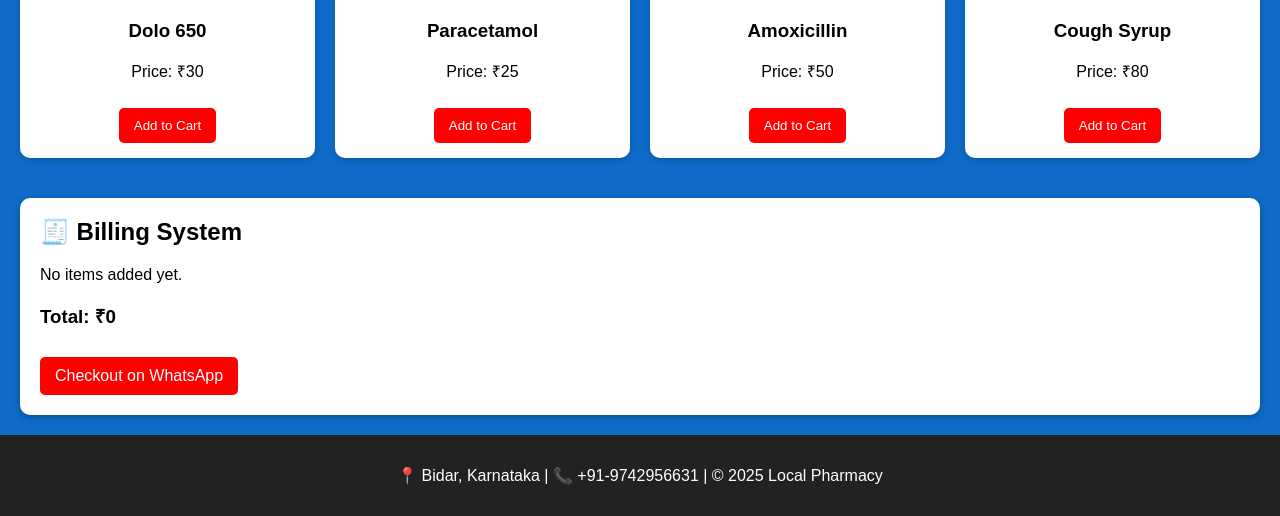
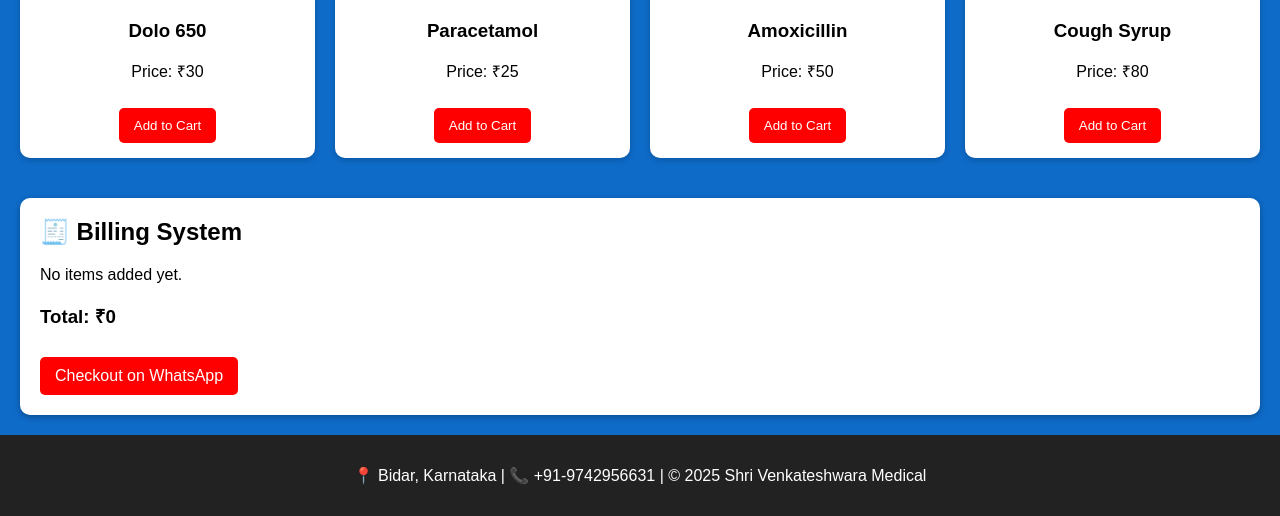
Before and after one commit to nikhiltv025-rgb/my-pharma, a plain HTML site: page index.html in a window 1280 px wide. Shown: the part 492-1008 px from the top of the page. Drawn offline with Linux system fonts and the light colour scheme.

Commit message:
Update index.html

```diff
--- a/index.html
+++ b/index.html
@@ -217,7 +217,7 @@
 </div>
 
 <footer>
-  <p>📍 Bidar, Karnataka | 📞 +91-9742956631 | © 2025 Local Pharmacy</p>
+  <p>📍 Bidar, Karnataka | 📞 +91-9742956631 | © 2025 Shri Venkateshwara Medical</p>
 </footer>
 
 <script>
```
